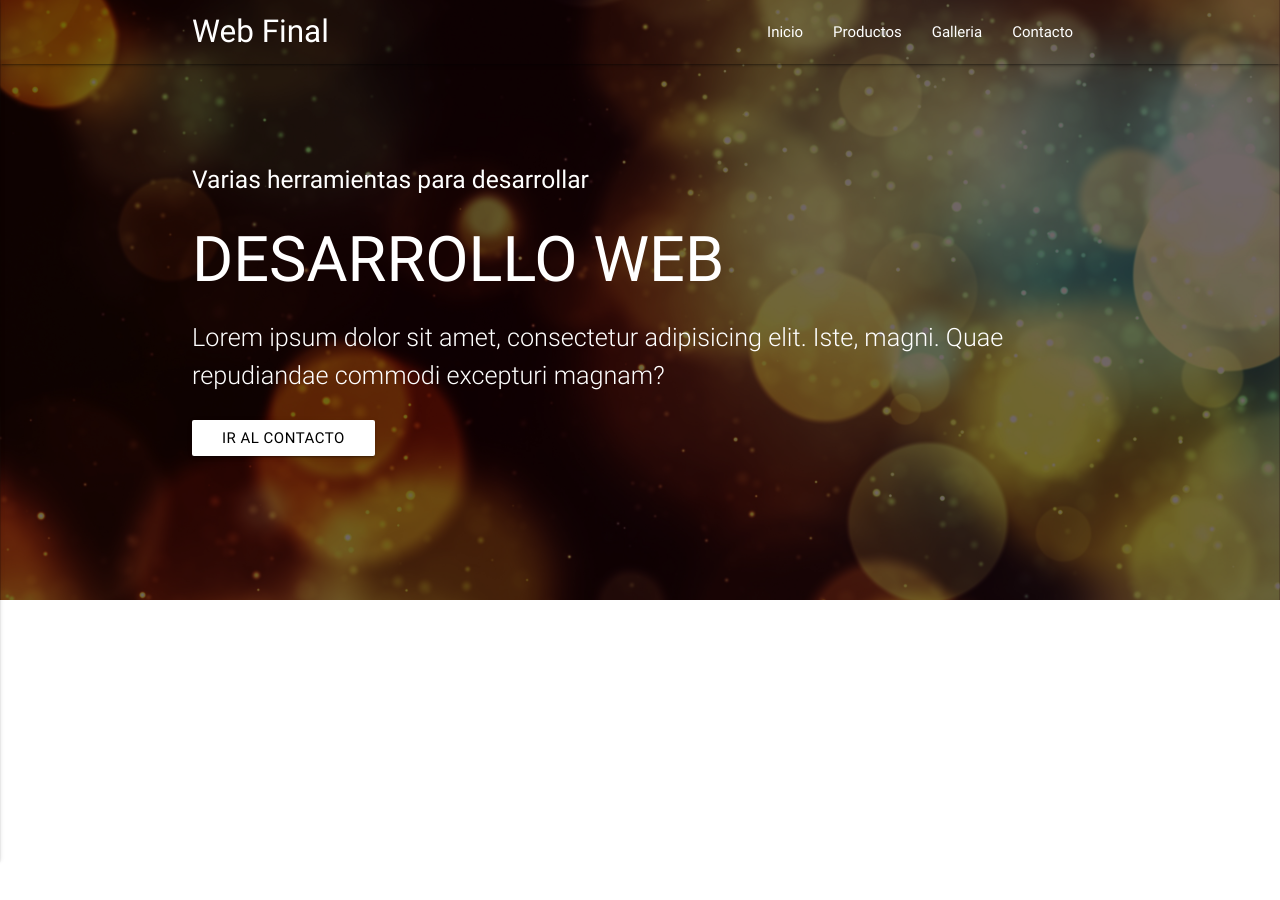
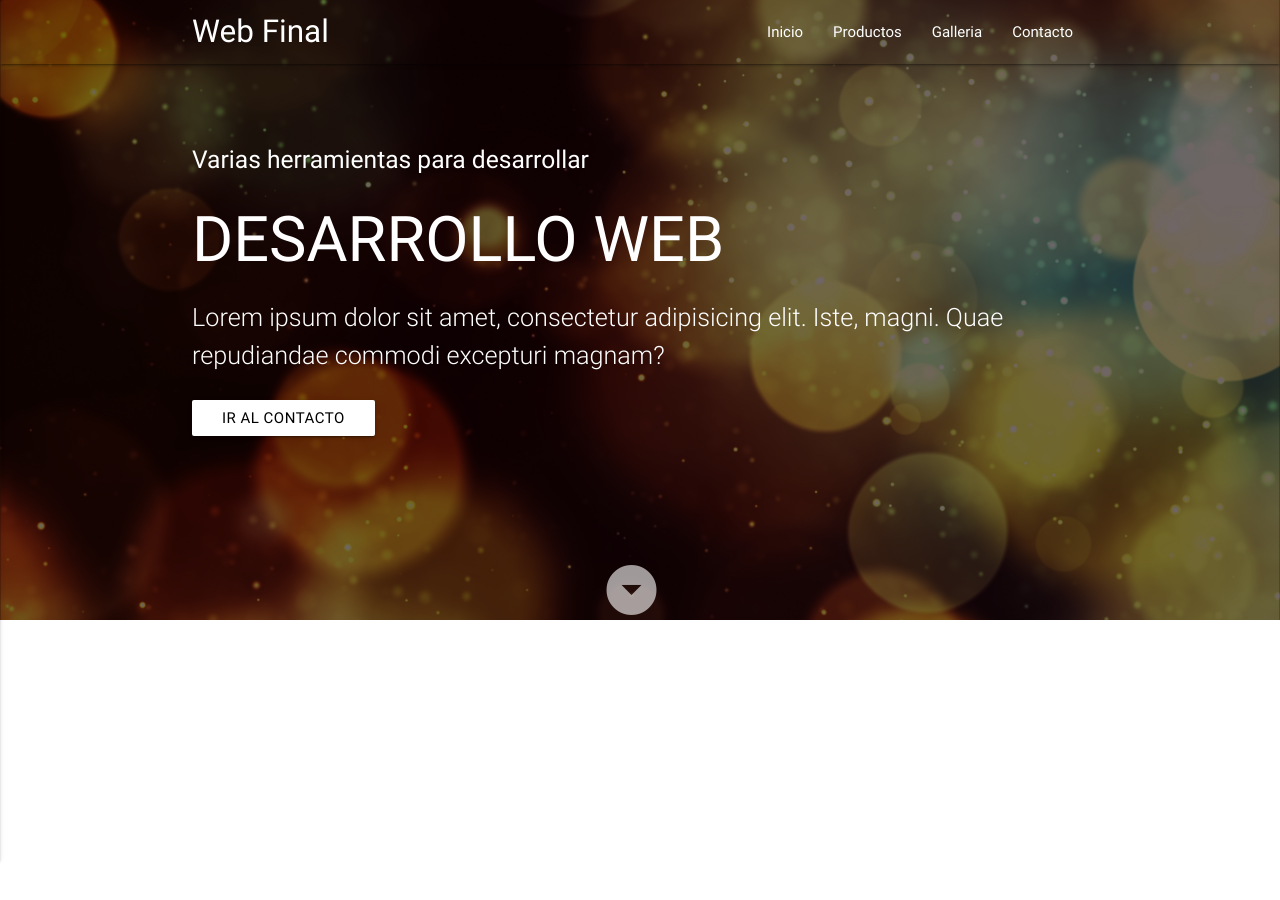
Before and after one commit to jonathanquehay/prueba-pages, a plain HTML site: page index.html in a window 1280 px wide. Shown: the top 900 px of the page. Drawn offline with Linux system fonts and the light colour scheme.

Commit message:
Con icono

```diff
--- a/css/estilos.css
+++ b/css/estilos.css
@@ -39,13 +39,13 @@
   background-size: cover;
   background-position: center;
   min-height: 100vh;
-  min-height: 600px;
+  min-height: 620px;
   position: relative;
   color: white;
 }
 
 .info{
-  padding-top: 90px;
+  padding-top: 70px;
   color: white;
 }
 
@@ -56,8 +56,16 @@
   transition-duration: 1s;
 }
 
+.scroll-icon{
+  position: absolute;
+  bottom:0;
+  left: 47%;
+  opacity: 0.6;
+}
+
+
 @media(max-width:600px){
   .main-header{
-    height: 50vh;
+    height: 80vh;
   }
 }
--- a/index.html
+++ b/index.html
@@ -52,6 +52,9 @@
                         </p>
 
                         <a href="#" class="waves-effect waves-light btn white black-text">Ir al contacto</a>
+                        <a href="#contact" class="white-text">
+                            <i class="material-icons medium scroll-icon">arrow_drop_down_circle</i>
+                        </a>
                     </div>
                 </div>
             </div>
```
